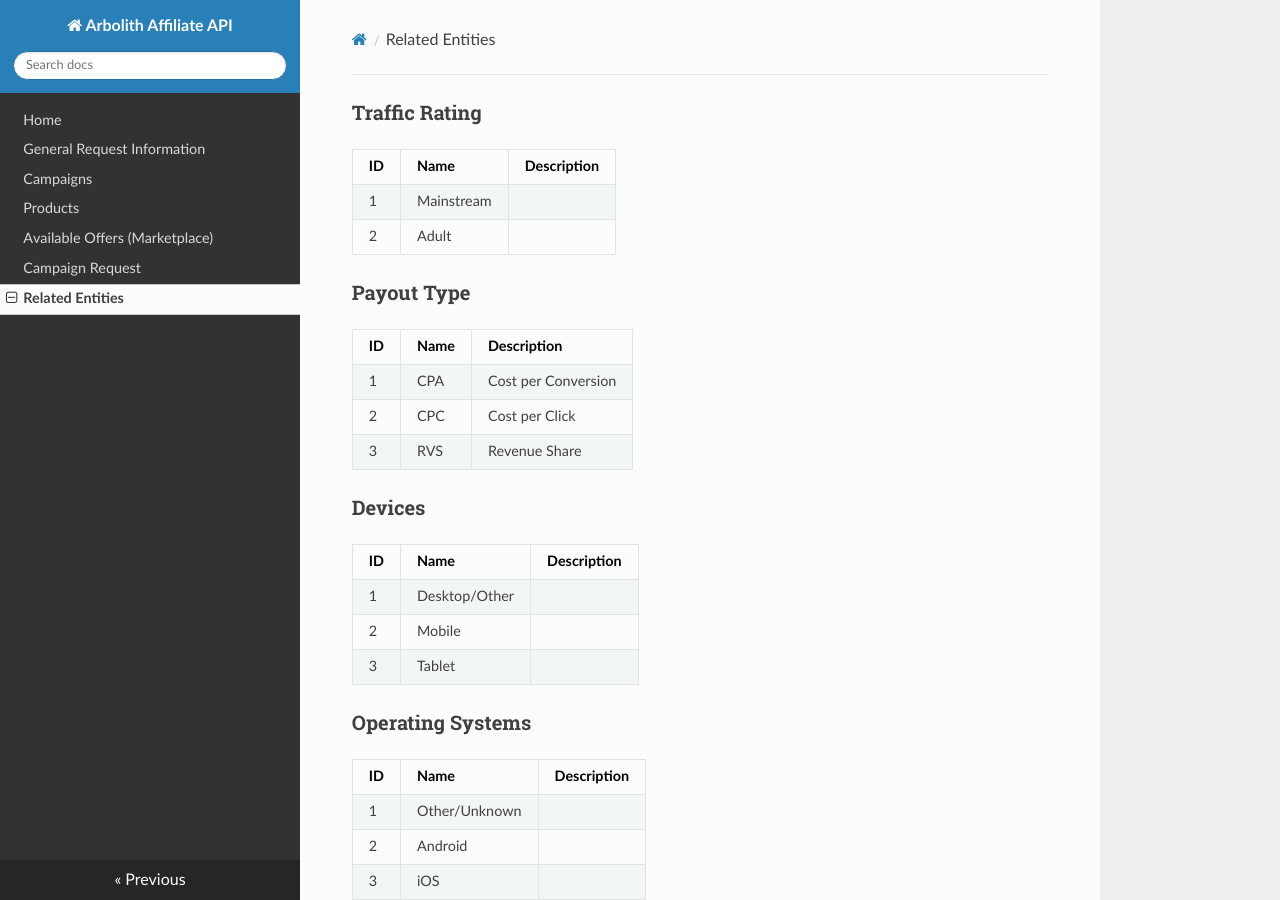
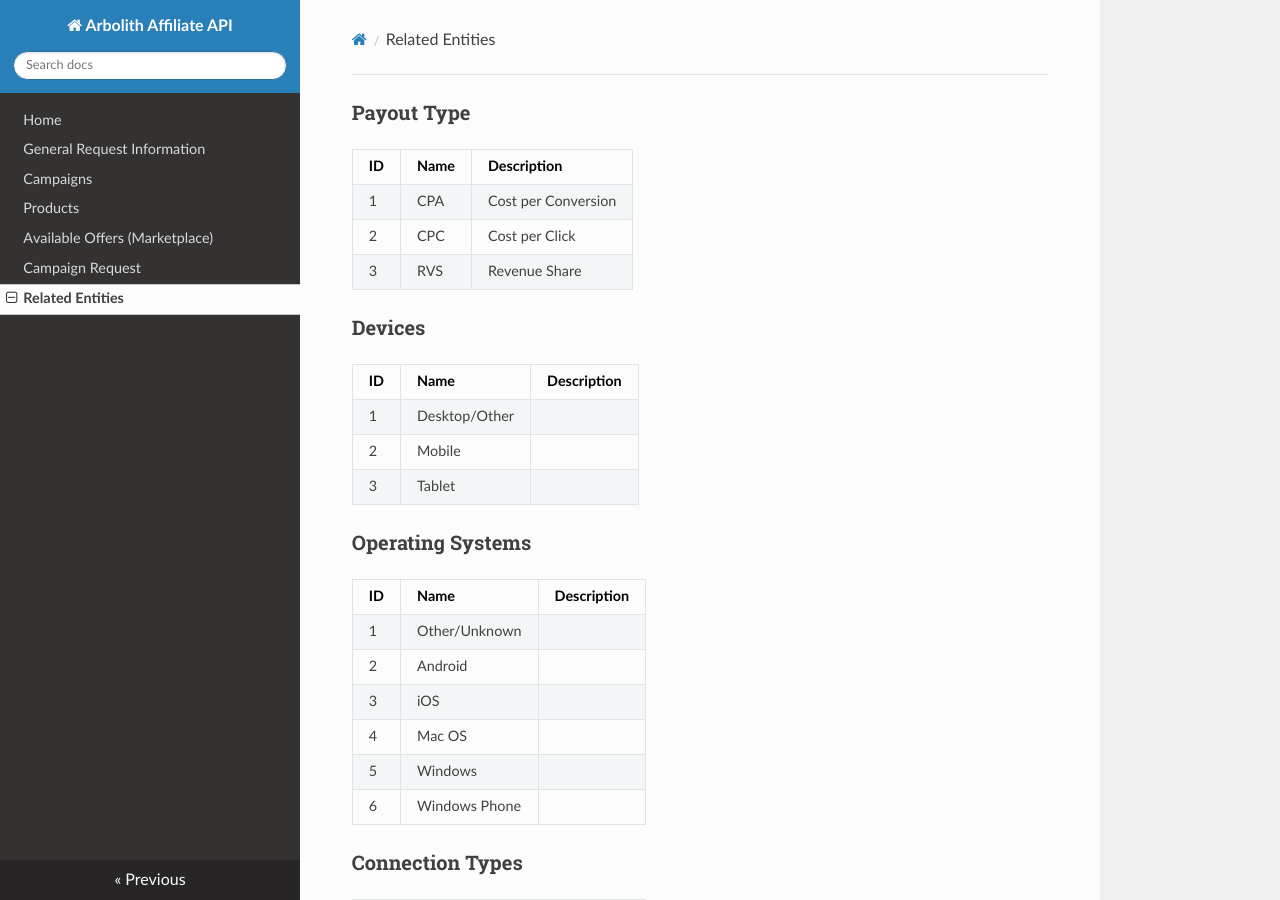
Before and after one commit to automizer-cloud/automizer.cloud-affiliate-api-docs, an MkDocs documentation site: the page built from docs/relatedentities.md, in a window 1280 px wide and 900 px high. Built offline with MkDocs 1.6.1, drawn with Linux system fonts in a browser that asks for light colours; nearby versions of some CDN libraries; old or Windows-style settings are respelled for this version of MkDocs.

Commit message:
Update docs

```diff
--- a/docs/relatedentities.md
+++ b/docs/relatedentities.md
@@ -1,10 +1,3 @@
-### Traffic Rating
-
-ID  | Name       | Description
---- | ---------- | -----------
-1   | Mainstream |
-2   | Adult      |
-
 ### Payout Type
 
 ID  | Name  | Description
```
Also changed, not shown: docs/availableoffers.md (+0 -2 lines), docs/campaigns.md (+0 -2 lines), docs/products.md (+0 -2 lines).
